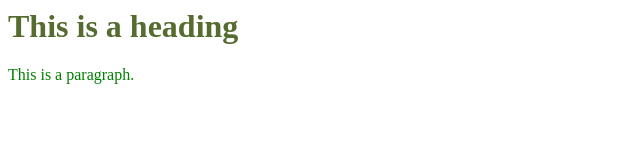
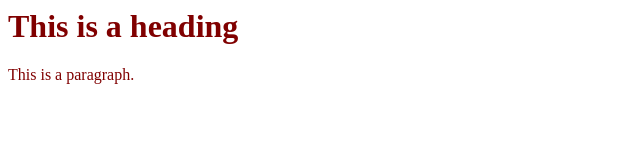
Before and after one commit to xli472OPS445/CSP451, a plain HTML site: page Checkpoint3/conflict-resolution/index.html in a window 1280 px wide. Shown: the whole page, without its empty margins (0-640 px from the left). Drawn offline with Linux system fonts and the light colour scheme.

Commit message:
Update index.html

```diff
--- a/Checkpoint3/conflict-resolution/index.html
+++ b/Checkpoint3/conflict-resolution/index.html
@@ -1,2 +1,2 @@
-<h1 style="color:darkolivegreen;">This is a heading</h1>
-<p style="color:green;">This is a paragraph.</p>
+<h1 style="color:maroon;">This is a heading</h1>
+<p style="color:maroon;">This is a paragraph.</p>
```
